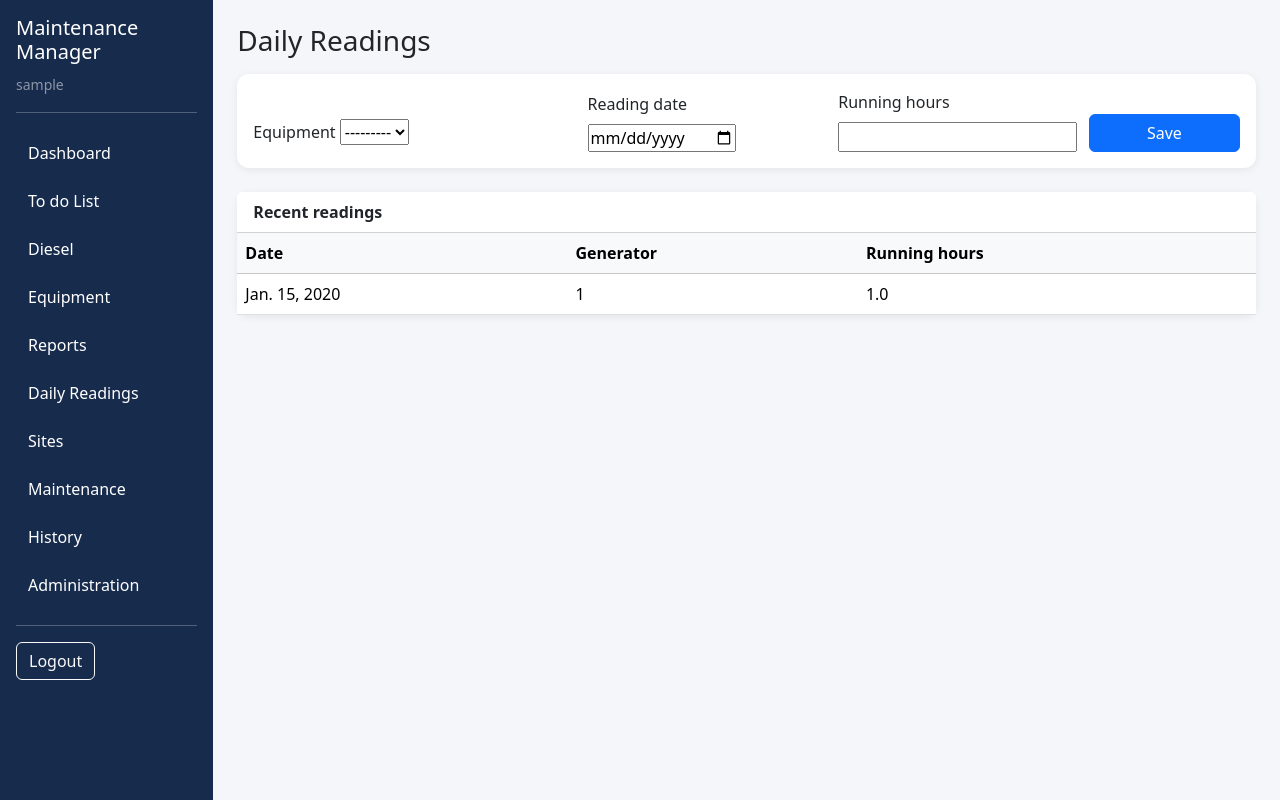
After one commit to roshanb-Git/Maintenance_Dashboard, a Django app: page /diesel/readings/ in a window 1280 px wide. The commit adds this page. Run offline with Django 4.2, Linux system fonts and the light colour scheme; a user stored in the database is signed in; tables that the repository leaves empty hold one stand-in row (values such as "Sample post").

Commit message:
Add daily readings

```diff
--- /dev/null
+++ b/maintenance/templates/maintenance/daily_readings.html
@@ -0,0 +1,53 @@
+{% extends "base.html" %}
+
+{% block content %}
+<h3 class="mb-3">Daily Readings</h3>
+
+<div class="card stat-card p-3 mb-4">
+  <form method="post">
+    {% csrf_token %}
+    <div class="row g-3 align-items-end">
+      <div class="col-md-4">
+        <label class="form-label">{{ form.equipment.label }}</label>
+        {{ form.equipment }}
+        {{ form.equipment.errors }}
+      </div>
+      <div class="col-md-3">
+        <label class="form-label">{{ form.reading_date.label }}</label>
+        {{ form.reading_date }}
+        {{ form.reading_date.errors }}
+      </div>
+      <div class="col-md-3">
+        <label class="form-label">{{ form.running_hours.label }}</label>
+        {{ form.running_hours }}
+        {{ form.running_hours.errors }}
+      </div>
+      <div class="col-md-2">
+        <button type="submit" class="btn btn-primary w-100">Save</button>
+      </div>
+    </div>
+  </form>
+</div>
+
+<div class="card stat-card">
+  <div class="card-header bg-white fw-semibold">Recent readings</div>
+  <div class="table-responsive">
+    <table class="table table-hover mb-0">
+      <thead class="table-light">
+        <tr><th>Date</th><th>Generator</th><th>Running hours</th></tr>
+      </thead>
+      <tbody>
+        {% for r in readings %}
+          <tr>
+            <td>{{ r.reading_date }}</td>
+            <td>{{ r.equipment }}</td>
+            <td>{{ r.running_hours }}</td>
+          </tr>
+        {% empty %}
+          <tr><td colspan="3" class="text-muted text-center">No readings yet.</td></tr>
+        {% endfor %}
+      </tbody>
+    </table>
+  </div>
+</div>
+{% endblock %}
--- a/maintenance/templates/maintenance/diesel_form.html
+++ b/maintenance/templates/maintenance/diesel_form.html
@@ -1,8 +1,8 @@
 {# diesel_form.html - Form page for entering a diesel filling for one generator. #}
 {% extends "base.html" %}
 {% block content %}
-<h2>Add diesel filling: {{ equipment.name }}</h2>
-<p>Site: {{ equipment.site.name }}
+<h2>Update diesel tank: {{ equipment.site.name }}</h2>
+<p>DEG Make: {{ equipment.name }}
    {% if equipment.tank_capacity_litres %}| Tank capacity: {{ equipment.tank_capacity_litres }} L{% endif %}
 </p>
 
--- a/maintenance/templates/maintenance/diesel_overview.html
+++ b/maintenance/templates/maintenance/diesel_overview.html
@@ -89,7 +89,8 @@
                 <tr>
                     <td>{{ g.equipment_id }}</td>
                     <td>{{ g.site.name }}</td>
-                    <td>{{ g.make|default:"-" }}</td>
+                    <td>{{ g.make|default:"-" }}
+                    </td>
 
                     {# Litres in the tank after the last filling #}
                     <td>
@@ -134,7 +135,7 @@
                         {% if perms.maintenance.add_dieselfilling %}
                         <a class="btn btn-sm btn-primary"
                            href="{% url 'add_diesel' g.id %}">
-                            Add Filling
+                            Update
                         </a>
                         {% endif %}
                     </td>
--- a/maintenance/urls.py
+++ b/maintenance/urls.py
@@ -1,5 +1,6 @@
 from django.urls import path
 from . import views
+
 
 
 urlpatterns = [
@@ -7,9 +8,11 @@ urlpatterns = [
     path("todo/", views.todo, name="todo"),
     path("equipment/", views.equipment_list, name="equipment"),
     path("diesel/",views.diesel , name="diesel" ),
+    path("diesel/readings/", views.daily_readings, name="daily_readings"),
     path("reports/", views.reports, name="reports"),
     path("maintenance/<int:schedule_id>/complete/", views.complete_maintenance,
          name="complete_maintenance"),
     #path("equipment/<int:equipment_id>/", views.equipment_detail, name="equipment_detail"),
     path("equipment/<int:equipment_id>/diesel/add/", views.add_diesel, name="add_diesel"),
+    path("history/", views.history, name="history"),
 ]
--- a/maintenance/views.py
+++ b/maintenance/views.py
@@ -1,5 +1,7 @@
 
 from datetime import timedelta, date
+from decimal import Decimal
+from django import forms
 from django.contrib import messages
 from django.contrib.auth.decorators import login_required, permission_required
 from django.db import transaction
@@ -14,6 +16,13 @@ from django.http import FileResponse, Http404
 from django.db.models import OuterRef, Q, Subquery, Sum
 from django.utils.dateparse import parse_date
 
+from decimal import Decimal, InvalidOperation
+from .fuel import estimate_fuel
+from .models import DailyReading, DieselFilling, Equipment, MaintenanceAttachment, MaintenanceHistory,MaintenanceSchedule
+
+
+
+# Dashboard
 
 @login_required
 def dashboard(request):
@@ -30,7 +39,6 @@ def dashboard(request):
         "equipment",
         "equipment__site"
     )
-
 
     site_id = request.GET.get("site" , "")
 
@@ -81,9 +89,13 @@ def dashboard(request):
         context
     )
 
+@login_required
+def dailyradings(request):
+    return render(request, "maintenance/dailyreadings.html")
 
 
-#This function powers the Update page.
+
+# Update page: complete a maintenance task
 
 @login_required
 @permission_required("maintenance.add_maintenancehistory", raise_exception=True)
@@ -120,6 +132,9 @@ def complete_maintenance(request, schedule_id):
         {"form": form, "schedule": schedule},
     )
 
+# ---------------------------------------------------------------------------
+# Simple list pages
+# ---------------------------------------------------------------------------
 
 @login_required
 def equipment_list(request):
@@ -146,9 +161,12 @@ def todo(request):
     return render(request, "maintenance/todo.html", {"todo": items})
 
 
+# ---------------------------------------------------------------------------
+# History page
+# ---------------------------------------------------------------------------
 @login_required
 def history(request):
-    qs = (maintenancehistory.objects
+    qs = (MaintenanceHistory.objects
         # Only records for sites this user is allowed to see
         .filter(schedule__equipment__site__in=allowed_sites(request.user))
         .select_related("schedule__equipment__site", "technician")
@@ -196,6 +214,17 @@ def reports(request):
     return render(request, "maintenance/reports.html")
 
 
+# ---------------------------------------------------------------------------
+# Diesel monitoring dashboard
+#
+# Estimated tank level = level after the last filling
+#     - (hours run since that filling x the generator's consumption in L/h)
+#
+# Hours run = latest daily hour-meter reading - hour meter at the last filling.
+# If there is no consumption rate or no reading since the filling, the level
+# at the last filling is shown instead (g.estimated = False).
+# ---------------------------------------------------------------------------
+
 @login_required
 def diesel(request):
     sites = allowed_sites(request.user)
@@ -208,22 +237,54 @@ def diesel(request):
         equipment=OuterRef("pk")
     ).order_by("-filled_date", "-id")
 
-    qs = Equipment.objects.filter(
+    # Daily hour-meter readings per generator (newest first)
+    readings = DailyReading.objects.filter(
+        equipment=OuterRef("pk")
+    ).order_by("-reading_date", "-id")
+
+
+     # Base queryset: active generators the user is allowed to see
+    base_qs = Equipment.objects.filter(
         equipment_type="DEG", active=True, site__in=sites
     ).select_related("site")
 
     if selected_site.isdigit():
-        qs = qs.filter(site_id=selected_site)
+        base_qs = base_qs.filter(site_id=selected_site)
 
-     # Attach latest-filling details and 30-day litres to each generator
-    qs = qs.annotate(
-        last_fill_id=Subquery(last.values("id")[:1]),
-        #NEW: sort tie-breaker
+
+    # Litres filled in the last 30 days, per generator, in one query
+    litres_by_gen = dict(
+        DieselFilling.objects
+        .filter(equipment__in=base_qs.values("pk"), filled_date__gte=since)
+        .order_by()                                  # clear Meta.ordering for the GROUP BY
+        .values_list("equipment")
+        .annotate(total=Sum("litres"))
+    )
+
+
+    # Step 1: latest filling details + latest daily reading
+    qs = base_qs.annotate(
+        last_fill_id=Subquery(last.values("id")[:1]),                    # sort tie-breaker
         last_fill_date=Subquery(last.values("filled_date")[:1]),
         last_fill_litres=Subquery(last.values("litres")[:1]),
         last_level=Subquery(last.values("tank_level_after")[:1]),
-        litres_30=Sum("diesel_fills__litres",
-                      filter=Q(diesel_fills__filled_date__gte=since)),
+        last_fill_hours=Subquery(last.values("running_hours")[:1]),      # meter at filling (optional)
+        latest_hours=Subquery(readings.values("running_hours")[:1]),
+        latest_reading_date=Subquery(readings.values("reading_date")[:1]),
+    )
+
+    # Step 2: meter value around the filling date, used when the filling
+    # form did not record running hours (needs last_fill_date from step 1)
+    qs = qs.annotate(
+        hours_before_fill=Subquery(
+            readings.filter(reading_date__lte=OuterRef("last_fill_date"))
+            .values("running_hours")[:1]
+        ),
+        hours_after_fill=Subquery(
+            readings.filter(reading_date__gte=OuterRef("last_fill_date"))
+            .order_by("reading_date", "id")
+            .values("running_hours")[:1]
+        ),
     )
 
     generators = []
@@ -231,6 +292,33 @@ def diesel(request):
     stats = {"total": 0, "critical": 0, "low": 0, "unknown": 0, "litres_30": 0}
 
     for g in qs:
+        # ---- Estimate the current tank level from running hours ----
+        g.estimated = False
+        g.hours_used = None
+        g.last_reading_date = None
+
+        if (
+            g.last_level is not None
+            and g.consumption_lph
+            and g.last_fill_date
+            and g.latest_hours is not None
+            and g.latest_reading_date >= g.last_fill_date
+        ):
+            # Meter at filling time: the filling's own value, else the closest reading
+            start = g.last_fill_hours
+            if start is None:
+                start = g.hours_before_fill
+            if start is None:
+                start = g.hours_after_fill
+
+            if start is not None:
+                hours = max(Decimal("0"), g.latest_hours - start)
+                g.hours_used = hours
+                g.last_reading_date = g.latest_reading_date
+                g.last_level = max(Decimal("0"), g.last_level - hours * g.consumption_lph)
+                g.estimated = True
+
+        # ---- Fuel percentage and status ----
         cap = g.tank_capacity_litres
         if cap and g.last_level is not None:
             g.pct = max(0, min(100, round(float(g.last_level) / float(cap) * 100)))
@@ -241,7 +329,7 @@ def diesel(request):
             g.pct = None
             g.level_status = "unknown"
 
-        g.litres_30 = g.litres_30 or 0
+        g.litres_30 = litres_by_gen.get(g.id, 0)
         g.days_since = (today - g.last_fill_date).days if g.last_fill_date else None
 
         # Summary card totals
@@ -250,7 +338,7 @@ def diesel(request):
         if g.level_status in stats:
             stats[g.level_status] += 1
 
-         # Per-site totals
+        # Per-site totals
         s = site_totals.setdefault(
             g.site_id, {"name": g.site.name, "count": 0, "litres_30": 0})
         s["count"] += 1
@@ -258,9 +346,16 @@ def diesel(request):
 
         generators.append(g)
 
-    # lowest fuel first, generators with no data last
-    generators.sort(key=lambda x: (x.pct is None, x.pct or 0, x.site.name))
 
+    # Latest filling on the top row; generators never filled go to the bottom.
+    # For "lowest fuel first" instead, use:
+    #   generators.sort(key=lambda x: (x.pct is None, x.pct or 0, x.site.name))
+    generators.sort(
+        key=lambda x: (x.last_fill_date or date.min, x.last_fill_id or 0),
+        reverse=True,
+    )
+
+    # Sites ranked by litres, with a 0-100 bar width relative to the top site
     site_list = sorted(site_totals.values(), key=lambda x: -x["litres_30"])
     top = site_list[0]["litres_30"] if site_list else 0
     for s in site_list:
@@ -273,6 +368,7 @@ def diesel(request):
         "sites": sites,
         "selected_site": selected_site,
     })
+
 
 
 
@@ -303,3 +399,52 @@ def add_diesel(request, equipment_id):
         "maintenance/diesel_form.html",
         {"form": form, "equipment": equipment},
     )
+
+
+
+# ---------------------------------------------------------------------------
+# Daily hour-meter readings (the view urls.py was looking for)
+#
+# Field names (equipment, reading_date, running_hours) are taken from how the
+# diesel() view uses DailyReading. Adjust them if your model differs.
+# ---------------------------------------------------------------------------
+class DailyReadingForm(forms.ModelForm):
+    class Meta:
+        model = DailyReading
+        fields = ["equipment", "reading_date", "running_hours"]
+        widgets = {"reading_date": forms.DateInput(attrs={"type": "date"})}
+
+    def __init__(self, *args, sites=None, **kwargs):
+        super().__init__(*args, **kwargs)
+        # Only offer generators this user is allowed to see
+        self.fields["equipment"].queryset = Equipment.objects.filter(
+            equipment_type="DEG", active=True, site__in=sites
+        )
+
+@login_required
+@permission_required("maintenance.add_dailyreading", raise_exception=True)
+def daily_readings(request):
+    sites = allowed_sites(request.user)
+    form = DailyReadingForm(request.POST or None, sites=sites)
+
+    if request.method == "POST" and form.is_valid():
+        reading = form.save(commit=False)
+        reading.recorded_by = request.user      # required field: set it before saving
+        reading.save()
+        messages.success(request, "Daily reading saved.")
+        return redirect("daily_readings")
+
+    # (the extra form.save() lines that were here are removed: they ran on every
+    #  page load, including GET requests where the form has no data)
+
+    recent = (
+        DailyReading.objects.filter(equipment__site__in=sites)
+        .select_related("equipment")
+        .order_by("-reading_date", "-id")[:50]
+    )
+
+    return render(
+        request,
+        "maintenance/daily_readings.html",
+        {"form": form, "readings": recent},
+    )
--- a/templates/base.html
+++ b/templates/base.html
@@ -68,6 +68,7 @@
             <a href="{% url 'diesel' %}">Diesel</a>
             <a href="{% url 'equipment' %}">Equipment</a>
             <a href="{% url 'reports' %}">Reports</a>
+            <a href="{% url 'daily_readings' %}">Daily Readings</a>
 
 
 
```
Also changed, not shown: maintenance/fuel.py (added, +50 -0 lines), maintenance/models.py (+38 -8 lines), maintenance/migrations/0008_dailyreading.py (added).
